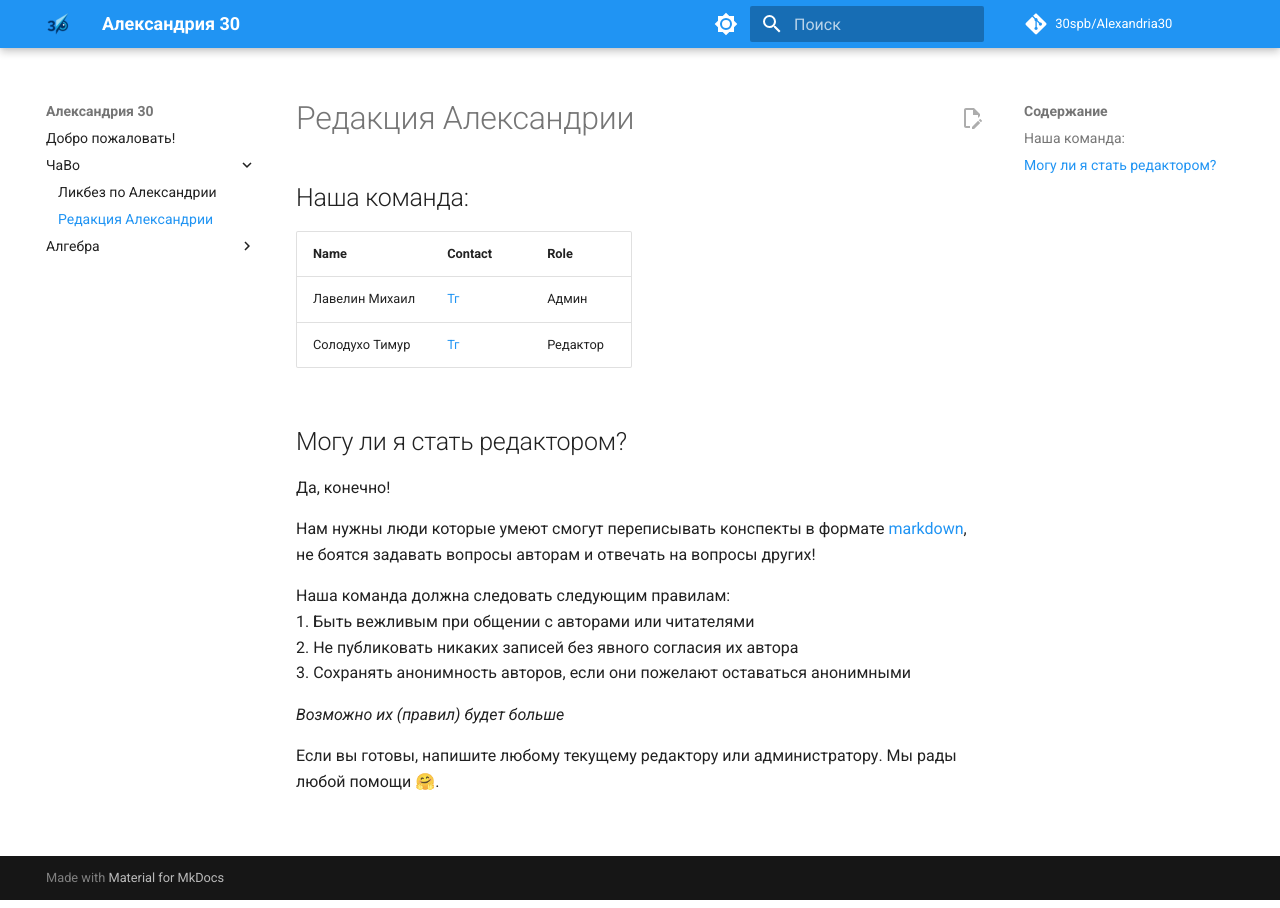
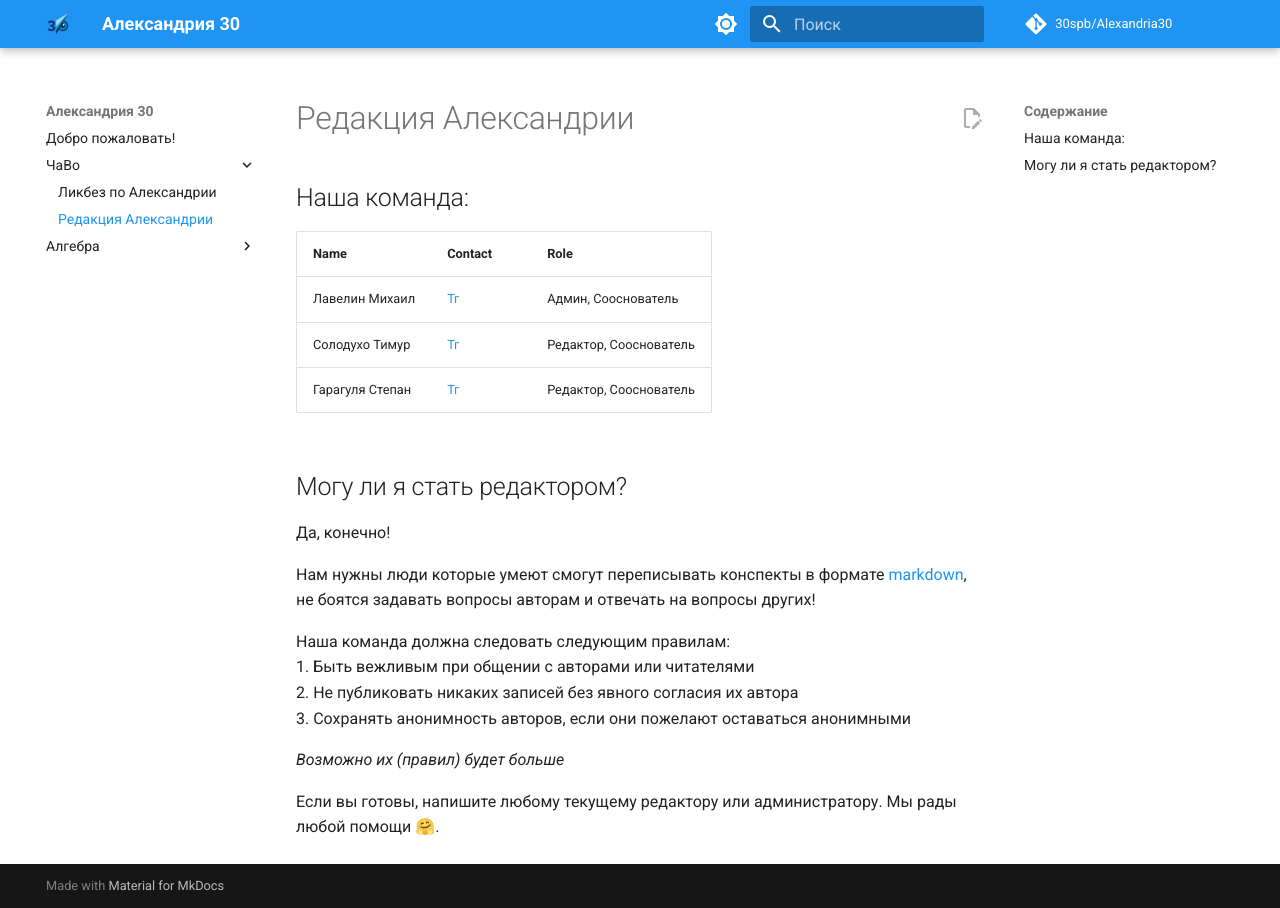
Before and after one commit to 30spb/Alexandria30, an MkDocs documentation site: the page built from docs/faq/admins.md, in a window 1280 px wide. Built offline with MkDocs 1.6.1 and Material for MkDocs 9.7.7, drawn with Linux system fonts in a browser that asks for light colours; comment, search, counter and statistics services are not loaded.

Commit message:
Добро пожаловать в команду!

```diff
--- a/docs/faq/admins.md
+++ b/docs/faq/admins.md
@@ -2,10 +2,11 @@
 
 ## Наша команда:
 
-| Name           | Contact                       | Role       |
-|----------------|-------------------------------|------------|
-| Лавелин Михаил | [Тг](https://t.me/mikhaillav) | Админ      |
-| Солодухо Тимур | [Тг](https://t.me/TimurS09)   | Редактор   |
+| Name           | Contact                          | Role                   |
+|----------------|----------------------------------|------------------------|
+| Лавелин Михаил  | [Тг](https://t.me/mikhaillav)   | Админ, Сооснователь    |
+| Солодухо Тимур  | [Тг](https://t.me/TimurS09)     | Редактор, Сооснователь |
+| Гарагуля Степан | [Тг](https://t.me/Stephanieliq) | Редактор, Сооснователь |
 
 ## Могу ли я стать редактором?
 
```
